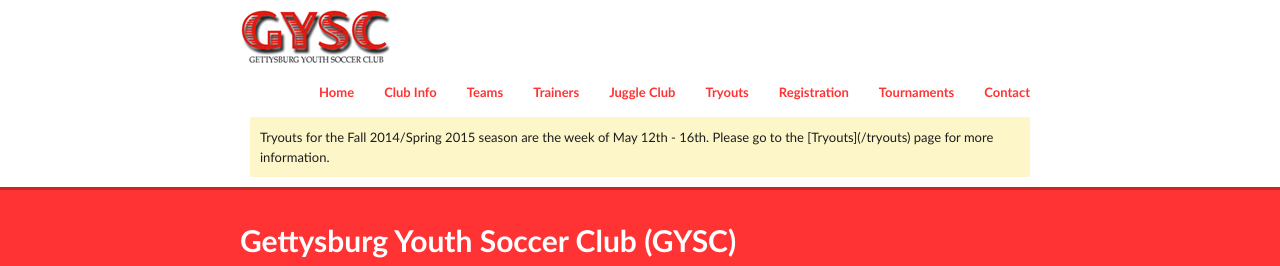
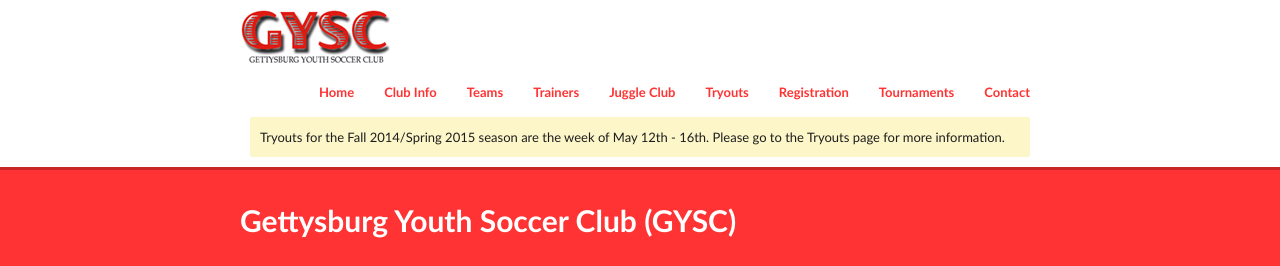
Before and after one commit to GYSC/gysc.github.com, a Jekyll site: the page built from index.md, in a window 1280 px wide, cut to the strip 0-266 px from the top of the page. Built offline with Jekyll 4.4.1, drawn with Linux system fonts in a browser that asks for light colours; Markdown is read by kramdown in place of the engine named in the settings; some of the changed lines change nothing that is shown.

Commit message:
Update _config.yml

```diff
--- a/_config.yml
+++ b/_config.yml
@@ -1,5 +1,5 @@
 title: Gettysburg Youth Soccer Club
-message: Tryouts for the Fall 2014/Spring 2015 season are the week of May 12th - 16th. Please go to the [Tryouts](/tryouts) page for more information.
+message: Tryouts for the Fall 2014/Spring 2015 season are the week of May 12th - 16th. Please go to the Tryouts page for more information.
 #build config
 server: true
 auto: true
```
